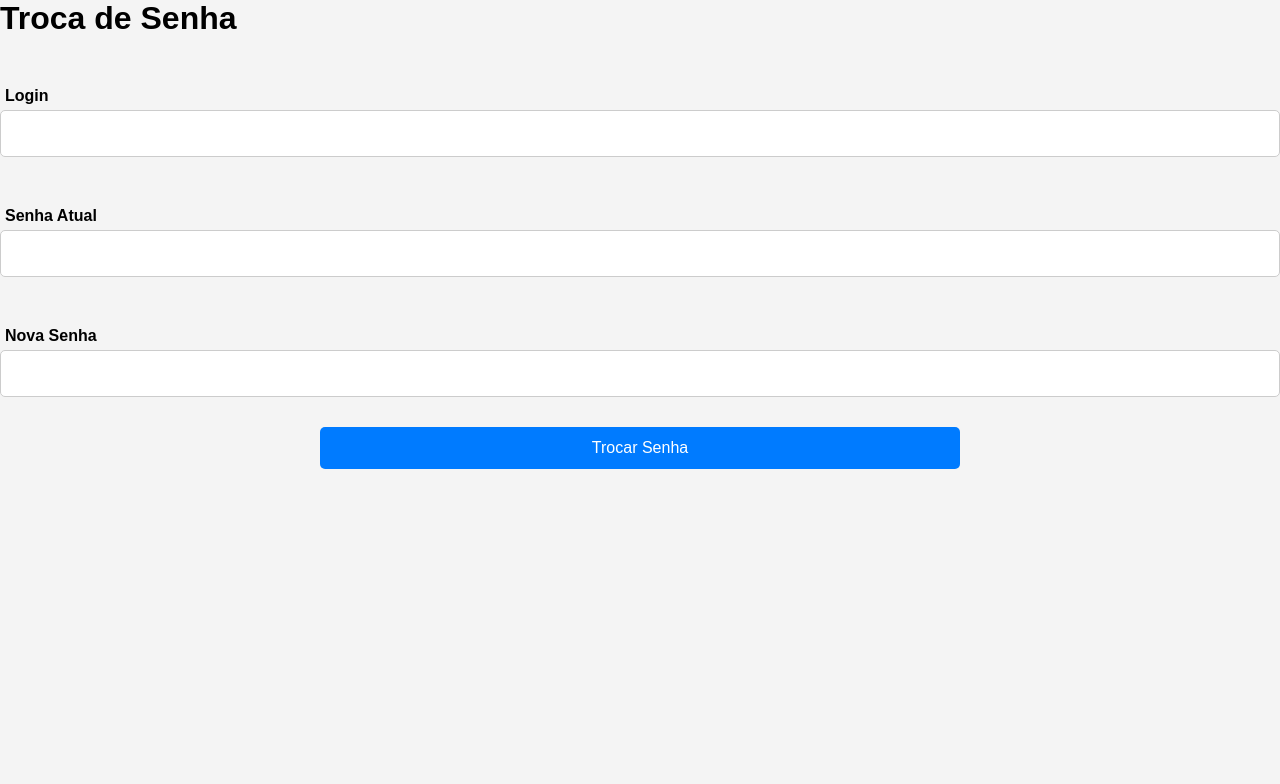
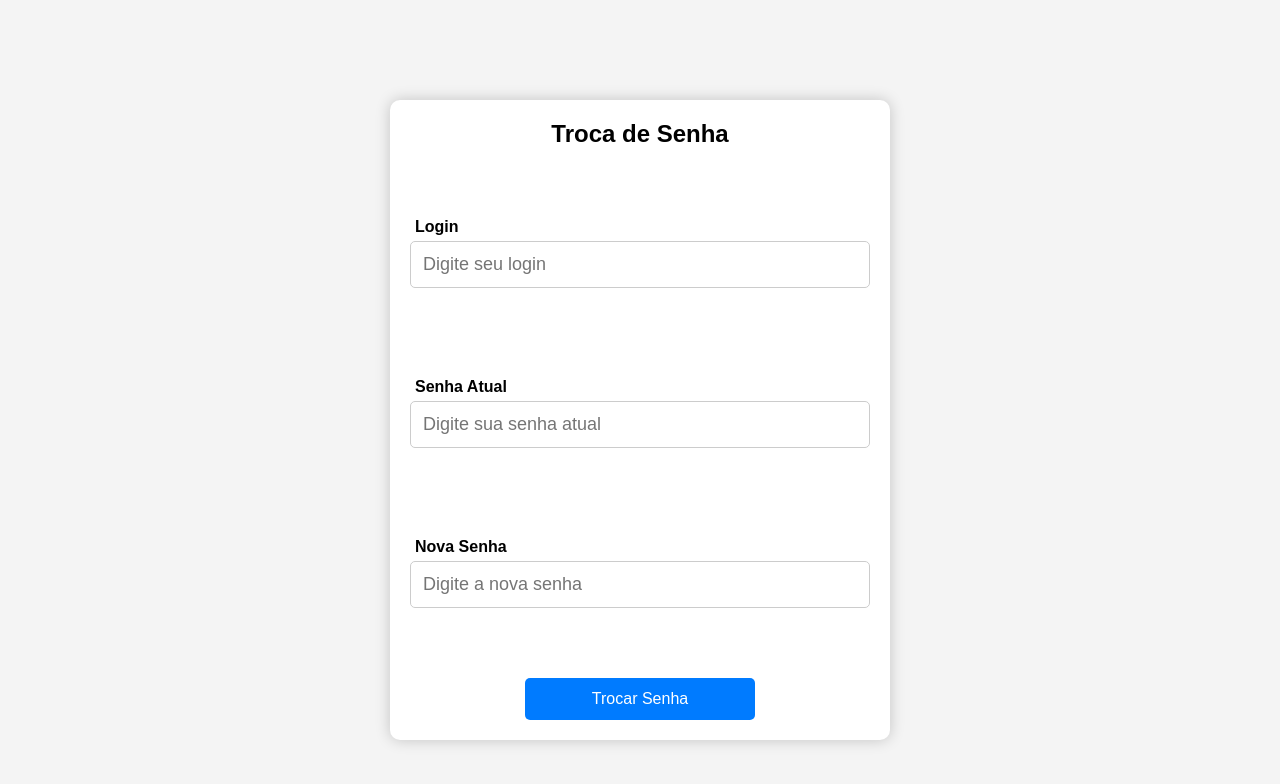
Before and after one commit to Gominho01/Frontend-AV2, a React (Create React App) app in the folder frontend/: page /trocar-senha in a window 1280 px wide. Shown: the top 784 px of the page. Built offline with nearby package versions, Linux system fonts and the light colour scheme.

Commit message:
Adicionando styles no trocar

```diff
--- a/frontend/src/components/TrocaSenha.js
+++ b/frontend/src/components/TrocaSenha.js
@@ -1,5 +1,6 @@
 import React, { useState } from 'react';
 import api from '../services/api';
+import "../styles/styles_trocar.css";
 
 const TrocaSenha = () => {
   const [login, setLogin] = useState('');
@@ -18,20 +19,39 @@ const TrocaSenha = () => {
   };
 
   return (
+    <div className="troca-senha-wrapper">
       <div className="troca-senha-container">
         <h1>Troca de Senha</h1>
         <form onSubmit={handleTrocaSenha}>
           <div className="input-group">
             <label htmlFor="login">Login</label>
-          <input type="text" id="login" value={login} onChange={(e) => setLogin(e.target.value)} />
+            <input
+              type="text"
+              id="login"
+              value={login}
+              onChange={(e) => setLogin(e.target.value)}
+              placeholder="Digite seu login"
+            />
           </div>
           <div className="input-group">
             <label htmlFor="senhaAtual">Senha Atual</label>
-          <input type="password" id="senhaAtual" value={senhaAtual} onChange={(e) => setSenhaAtual(e.target.value)} />
+            <input
+              type="password"
+              id="senhaAtual"
+              value={senhaAtual}
+              onChange={(e) => setSenhaAtual(e.target.value)}
+              placeholder="Digite sua senha atual"
+            />
           </div>
           <div className="input-group">
             <label htmlFor="novaSenha">Nova Senha</label>
-          <input type="password" id="novaSenha" value={novaSenha} onChange={(e) => setNovaSenha(e.target.value)} />
+            <input
+              type="password"
+              id="novaSenha"
+              value={novaSenha}
+              onChange={(e) => setNovaSenha(e.target.value)}
+              placeholder="Digite a nova senha"
+            />
           </div>
           <div className="button-group">
             <button type="submit">Trocar Senha</button>
@@ -39,7 +59,8 @@ const TrocaSenha = () => {
         </form>
         {mensagem && <p>{mensagem}</p>}
       </div>
+    </div>
   );
 };
 
-export default TrocaSenha;
+export default TrocaSenha;
--- a/frontend/src/styles/styles_solicitacao.css
+++ b/frontend/src/styles/styles_solicitacao.css
@@ -1,67 +1,3 @@
-/* Estilos gerais */
-body {
-    font-family: Arial, sans-serif;
-    margin: 0;
-    padding: 0;
-    background-color: #f4f4f4;
-}
-header {
-    color: #fff;
-    padding: 20px 0;
-    display: flex;
-    align-items: center;
-    justify-content: space-between;
-    background-image: url('../imagens/imgheader.jpg');
-    background-size: cover;
-    background-position: center;
-}
-
-#menu {
-    list-style: none;
-    padding: 0;
-    margin: 0;
-}
-
-#menu li {
-    display: inline-block;
-    margin-right:20px;
-}
-
-#menu a {
-    display: inline-block;
-    padding: 10px 20px;
-    background-color: rgb(142, 154, 196);
-    color: #fff;
-    text-decoration: none;
-    border-radius: 20px;
-    transition: background-color 0.3s;
-}
-
-#menu a:hover {
-    background-color: #999;
-}
-
-header h1 {
-    font-size: 24px;
-    margin-left: 120px;
-}
-
-nav ul li a {
-    color: #fff;
-    text-decoration: none;
-    margin-right: 20px;
-}
-
-nav ul li a:hover {
-    text-decoration: underline;
-}
-
-.logo img {
-    height: 80px;
-    width: auto;
-    margin-left:20px;
-}
-
 h1 {
     margin: 0;
 }
--- a/frontend/src/styles/styles_trocar.css
+++ b/frontend/src/styles/styles_trocar.css
@@ -1,112 +1,80 @@
-body {
-    font-family: Arial, sans-serif;
-    margin: 0;
-    padding: 0;
+/* Estilos para centralizar o componente de troca de senha */
+.troca-senha-wrapper {
+    display: flex;
+    justify-content: center;
+    align-items: flex-start; /* Ajusta o alinhamento para o topo */
+    min-height: calc(100vh - 80px); /* Ajuste de altura para acomodar o header */
+    padding: 20px;
     background-color: #f4f4f4;
+    margin-top: 80px; /* Margem para separar do cabeçalho */
+    padding-bottom: 40px; /* Espaçamento extra na parte inferior */
 }
 
-header {
-    color: #fff;
-    padding: 20px 0;
-    display: flex;
-    align-items: center;
-    justify-content: space-between;
-    background-image: url('../imagens/imgheader.jpg');
-    background-size: cover;
-    background-position: center;
+.troca-senha-container {
+    width: 100%;
+    max-width: 500px; /* Define um tamanho máximo para o contêiner */
+    padding: 20px;
+    background-color: #fff;
+    box-shadow: 0 0 15px rgba(0, 0, 0, 0.2); /* Sombra */
+    border-radius: 10px;
+    text-align: left; /* Alinhamento do texto à esquerda */
+    box-sizing: border-box; /* Inclui padding na largura total */
+    overflow: hidden; /* Esconde bordas arredondadas */
 }
 
-
-#menu {
-    list-style: none;
-    padding: 0;
-    margin: 0;
-}
-
-#menu li {
-    display: inline-block;
-}
-
-#menu a {
-    display: inline-block;
-    padding: 10px 20px;
-    background-color: rgb(142, 154, 196);
-    color: #fff;
-    text-decoration: none;
-    border-radius: 20px;
-    transition: background-color 0.3s;
-}
-
-#menu a:hover {
-    background-color: #999;
-}
-
-header h1 {
+.troca-senha-container h1 {
+    text-align: center;
     font-size: 24px;
-    margin: 0;
-}
-
-nav ul li a {
-    color: #fff;
-    text-decoration: none;
-    margin-right: 20px;
-}
-
-nav ul li a:hover {
-    text-decoration: underline;
-}
-
-.logo img {
-    height: 80px;
-    width: auto;
-    margin-left:20px;
-}
-
-main {
-    padding: 20px;
-    text-align: center;
-}
-
-h1 {
     margin-bottom: 20px;
 }
 
-.input-group {
-    margin-bottom: 20px;
+.troca-senha-container form {
+    display: flex;
+    flex-direction: column;
+    gap: 20px; /* Espaçamento entre os campos do formulário */
 }
 
 .input-group label {
     display: block;
     margin-bottom: 5px;
+    font-weight: bold;
 }
 
 .input-group input {
-    width: 40%;
-    padding: 10px;
+    width: 100%; /* Inputs ocupam 100% da largura do grupo */
+    padding: 12px;
     border-radius: 5px;
     border: 1px solid #ccc;
+    font-size: 18px;
+    box-sizing: border-box;
+}
+
+/* Centralização do botão */
+.button-group {
+    display: flex;
+    justify-content: center; /* Centraliza o botão */
+    margin-top: 20px;
 }
 
 .button-group button {
-    padding: 10px 20px;
-    margin-right: 10px;
+    width: 50%; /* Ajusta a largura do botão */
+    padding: 12px; /* Padding interno do botão */
     border-radius: 5px;
     border: none;
     background-color: #007bff;
     color: #fff;
+    font-size: 16px; /* Ajusta o tamanho da fonte */
     cursor: pointer;
+    box-sizing: border-box;
 }
 
-.links {
-    margin-top: 20px;
+.button-group button:hover {
+    background-color: #0056b3;
 }
 
-.links a {
-    margin-right: 20px;
-    color: #007bff;
-    text-decoration: none;
+.troca-senha-container p {
+    text-align: center;
+    margin-top: 20px;
+    color: red;
+    font-weight: bold;
 }
-
-.links a:hover {
-    text-decoration: underline;
-}
```
Also changed, not shown: 2 other files (tests, documents, lock files or other folders). Lines whose indentation alone changed are shown as unchanged.
